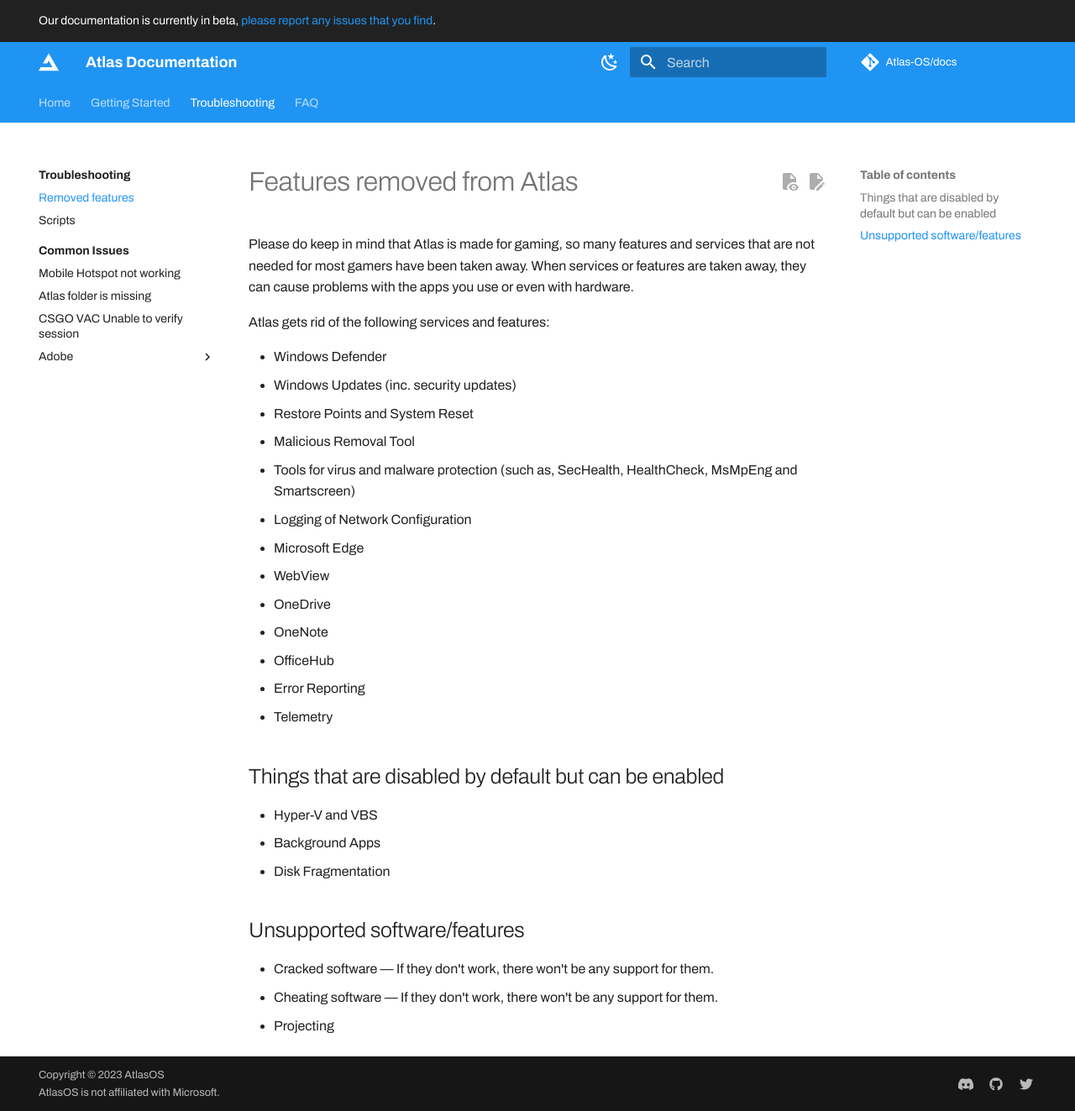
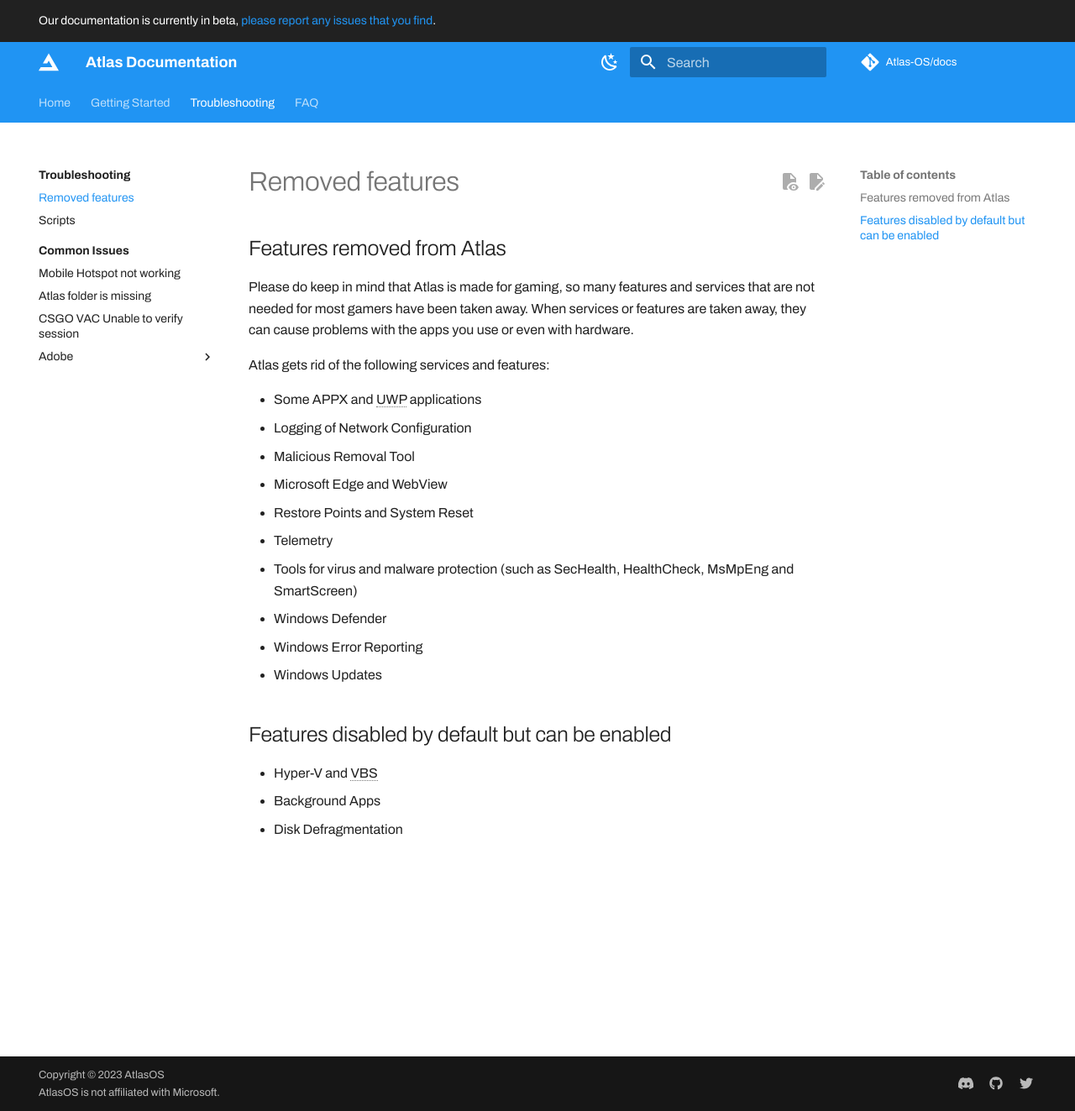
Before and after one commit to Atlas-OS/docs, an MkDocs documentation site: the page built from docs/troubleshooting/removed-features.md, in a window 1280 px wide and 1323 px high. Shown: the whole window at 84% size. Built offline with MkDocs 1.6.1 and Material for MkDocs 9.7.7, drawn with Linux system fonts in a browser that asks for light colours; some web fonts are replaced; plug-ins that fetch from the network failed and are left out; comment, search, counter and statistics services are not loaded.

Commit message:
feat: :art: revise the removed features

```diff
--- a/docs/troubleshooting/removed-features.md
+++ b/docs/troubleshooting/removed-features.md
@@ -1,29 +1,21 @@
-# Features removed from Atlas
+## Features removed from Atlas
 
 Please do keep in mind that Atlas is made for gaming, so many features and services that are not needed for most gamers have been taken away. When services or features are taken away, they can cause problems with the apps you use or even with hardware.
 
 Atlas gets rid of the following services and features:
 
+* Some APPX and UWP applications
+* Logging of Network Configuration
+* Malicious Removal Tool
+* Microsoft Edge and WebView
+* Restore Points and System Reset
+* Telemetry
+* Tools for virus and malware protection (such as SecHealth, HealthCheck, MsMpEng and SmartScreen)
 * Windows Defender
-* Windows Updates (inc. security updates)
-* Restore Points and System Reset
-* Malicious Removal Tool
-* Tools for virus and malware protection (such as, SecHealth, HealthCheck, MsMpEng and Smartscreen)
-* Logging of Network Configuration
-* Microsoft Edge
-* WebView
-* OneDrive
-* OneNote
-* OfficeHub
-* Error Reporting
-* Telemetry
+* Windows Error Reporting
+* Windows Updates
 
-## Things that are disabled by default but can be enabled
+## Features disabled by default but can be enabled
 * Hyper-V and VBS
 * Background Apps
-* Disk Fragmentation
-
-## Unsupported software/features
-* Cracked software — If they don't work, there won't be any support for them.
-* Cheating software — If they don't work, there won't be any support for them.
-* Projecting
+* Disk Defragmentation
```
Also changed, not shown: includes/abbreviations.md (+1 -0 lines).
